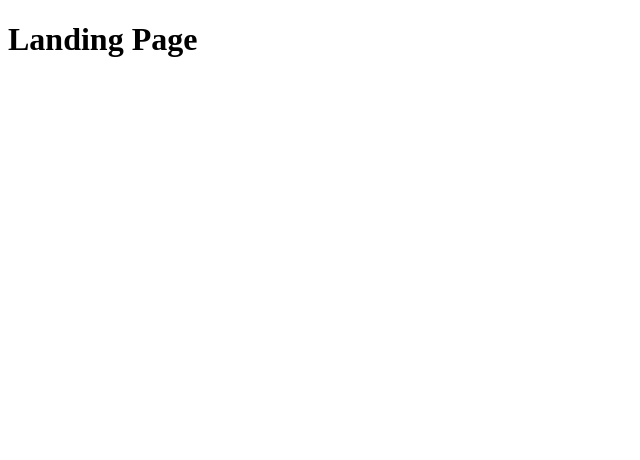
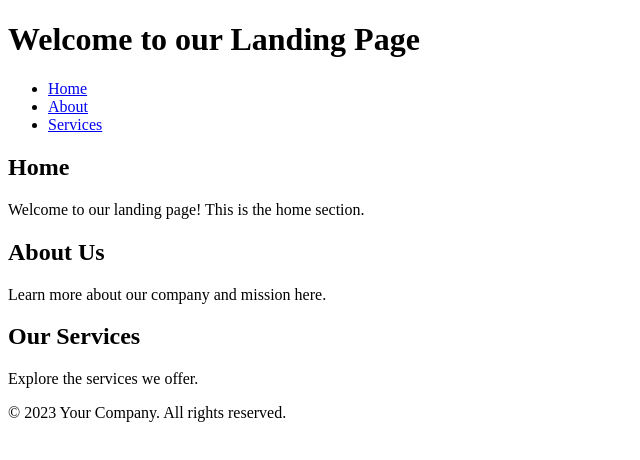
Before and after one commit to ahmed666916/landing-page, a plain HTML site: page index.html in a window 1280 px wide. Shown: the whole page, without its empty margins (0-640 px from the left). Drawn offline with Linux system fonts and the light colour scheme.

Commit message:
created 4 sections in index.html file

```diff
--- a/index.html
+++ b/index.html
@@ -7,7 +7,40 @@
 </head>
 <body>
 
-    <h1>Landing Page</h1>
+    <header>
+        <h1>Welcome to our Landing Page</h1>
+    </header>
 
+    <nav>
+        <ul>
+            <li><a href="#home">Home</a></li>
+            <li><a href="#about">About</a></li>
+            <li><a href="#services">Services</a></li>
+        </ul>
+    </nav>
+
+    <main>
+        <section id="home">
+            <h2>Home</h2>
+            <p>Welcome to our landing page! This is the home section.</p>
+            <!-- Add content related to the home section -->
+        </section>
+
+        <section id="about">
+            <h2>About Us</h2>
+            <p>Learn more about our company and mission here.</p>
+            <!-- Add content related to the about section -->
+        </section>
+
+        <section id="services">
+            <h2>Our Services</h2>
+            <p>Explore the services we offer.</p>
+            <!-- Add content related to the services section -->
+        </section>
+    </main>
+
+    <footer>
+        <p>&copy; 2023 Your Company. All rights reserved.</p>
+    </footer>
 </body>
 </html>
```
